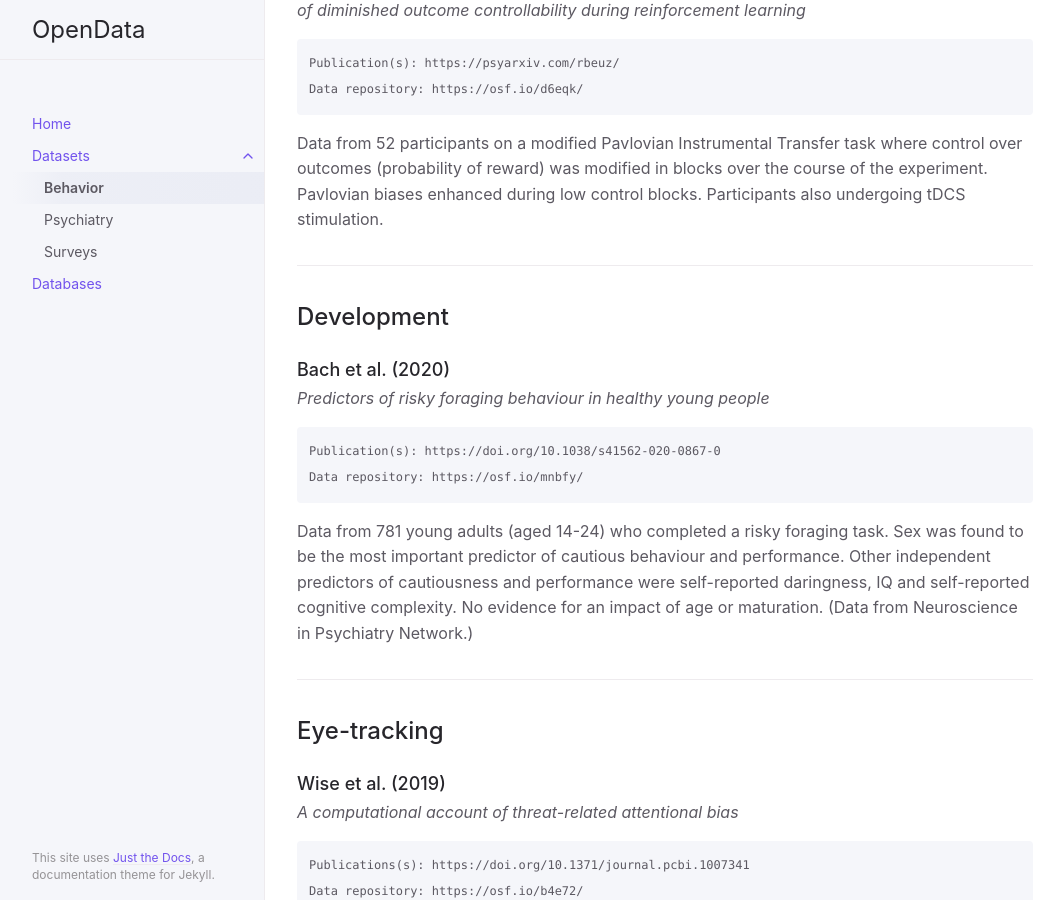
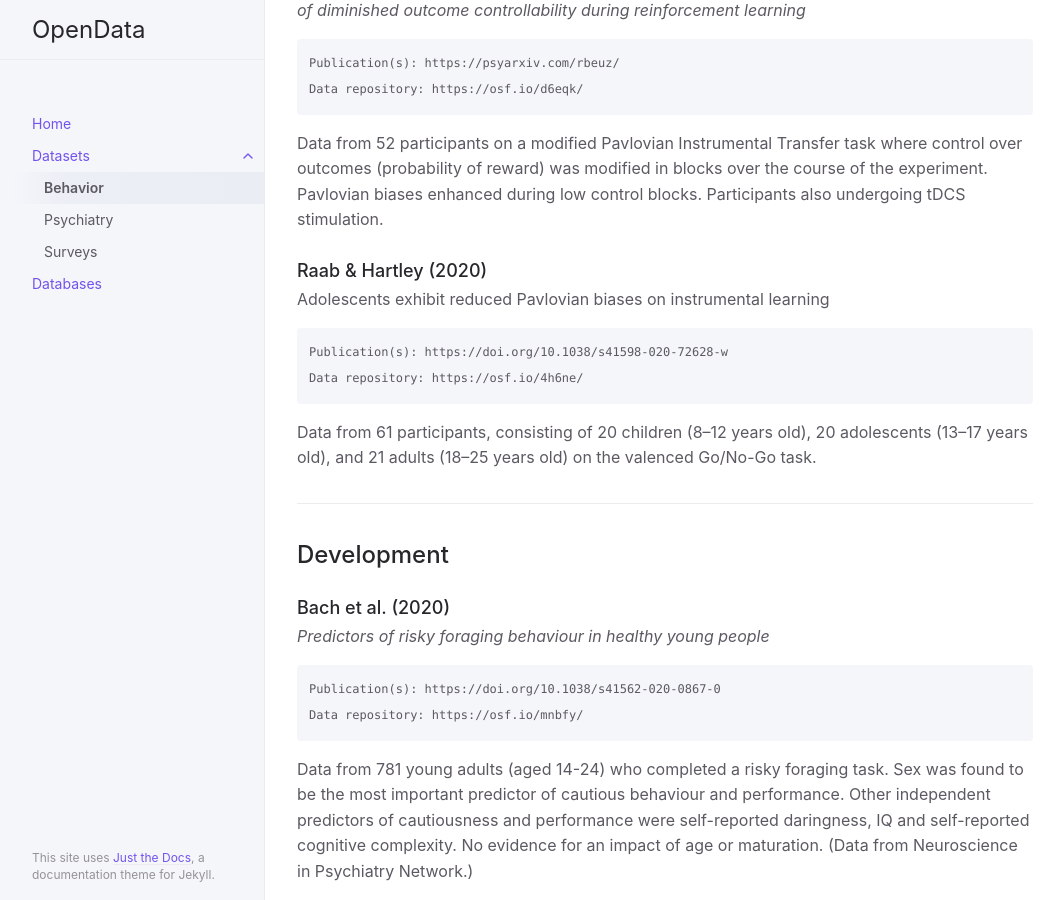
Before and after one commit to nivlab/opendata, a Jekyll site: the page built from docs/datasets/behavior.md, in a window 1280 px wide and 900 px high, scrolled down 6743 px. Shown: the whole window, without its empty margins (107-1167 px from the left). Built offline with Jekyll 4.4.1, drawn with Linux system fonts in a browser that asks for light colours.

Commit message:
Update behavior.md

````diff
--- a/docs/datasets/behavior.md
+++ b/docs/datasets/behavior.md
@@ -270,6 +270,16 @@ Data repository: https://osf.io/d6eqk/
 
 Data from 52 participants on a modified Pavlovian Instrumental Transfer task where control over outcomes (probability of reward) was modified in blocks over the course of the experiment. Pavlovian biases enhanced during low control blocks. Participants also undergoing tDCS stimulation.
 
+### Raab & Hartley (2020)
+{: .no_toc }
+Adolescents exhibit reduced Pavlovian biases on instrumental learning
+```
+Publication(s): https://doi.org/10.1038/s41598-020-72628-w
+Data repository: https://osf.io/4h6ne/
+```
+
+Data from 61 participants, consisting of 20 children (8–12 years old), 20 adolescents (13–17 years old), and 21 adults (18–25 years old) on the valenced Go/No-Go task.
+
 ---
 
 ## Development
````
